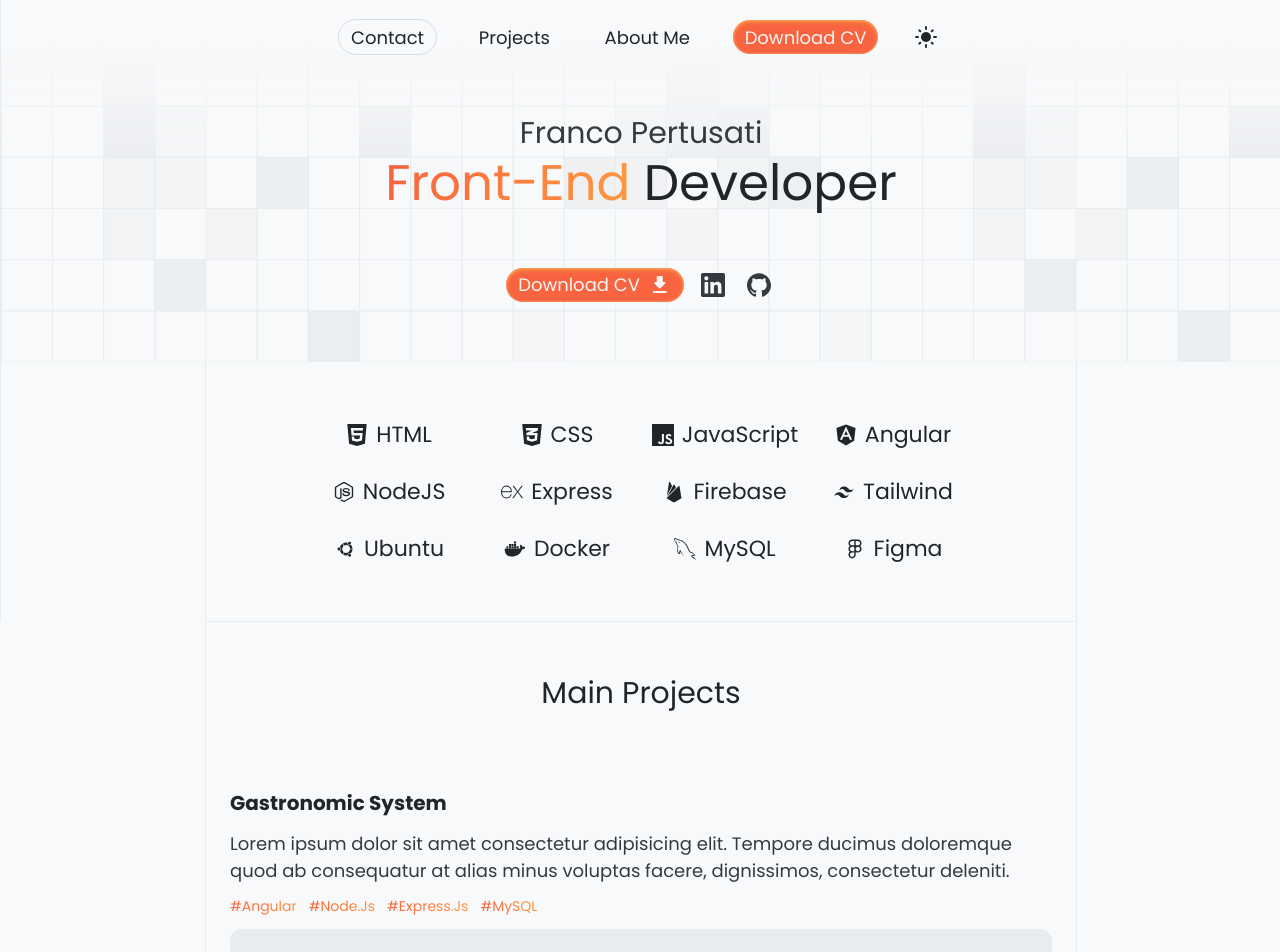
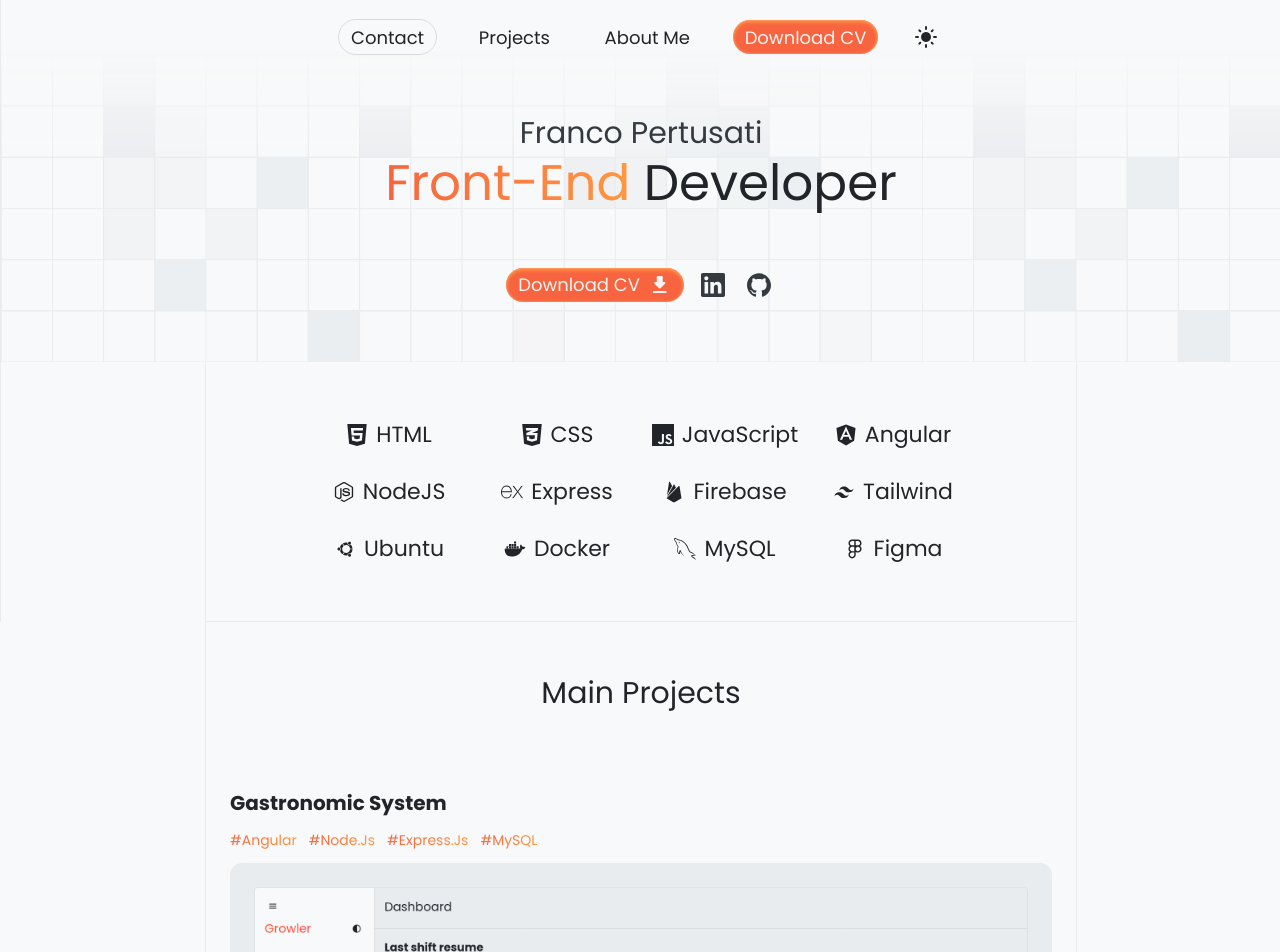
Before and after one commit to Franco-Pertusati/portfolio-2025, an Angular app: page / in a window 1280 px wide. Shown: the top 952 px of the page. Built offline with nearby package versions, Linux system fonts and the light colour scheme.

Commit message:
correccion urgente

```diff
--- a/src/app/modules/home/projects-list/project-card/project-card.component.css
+++ b/src/app/modules/home/projects-list/project-card/project-card.component.css
@@ -15,7 +15,7 @@ img {
 }
 
 .imgContainer:hover .btnContainer {
-  display: flex;
+  opacity: 100%;
 }
 
 .description {
@@ -32,9 +32,12 @@ img {
   backdrop-filter: blur(4px);
   justify-content: center;
   align-items: center;
-  display: none;
   border-radius: 16px;
+  opacity: 0;
+  transition: all ease .3s;
 }
+
+
 
 .rainbowTxt {
   font-size: 1.4rem;
--- a/src/app/modules/home/projects-list/project-card/project-card.component.html
+++ b/src/app/modules/home/projects-list/project-card/project-card.component.html
@@ -1,10 +1,6 @@
 <div class="card flex flexCol gap12 wfull">
   <h3>{{ title | titlecase }}</h3>
-  <span class="description">
-    Lorem ipsum dolor sit amet consectetur adipisicing elit. Tempore ducimus doloremque quod ab
-    consequatur at alias
-    minus voluptas facere, dignissimos, consectetur deleniti.
-  </span>
+
   <div class="flex flexWrap gap12" >
     @for (item of tecs; track $index) {
       <span class="rainbowTxt">#{{item}}</span>
```
